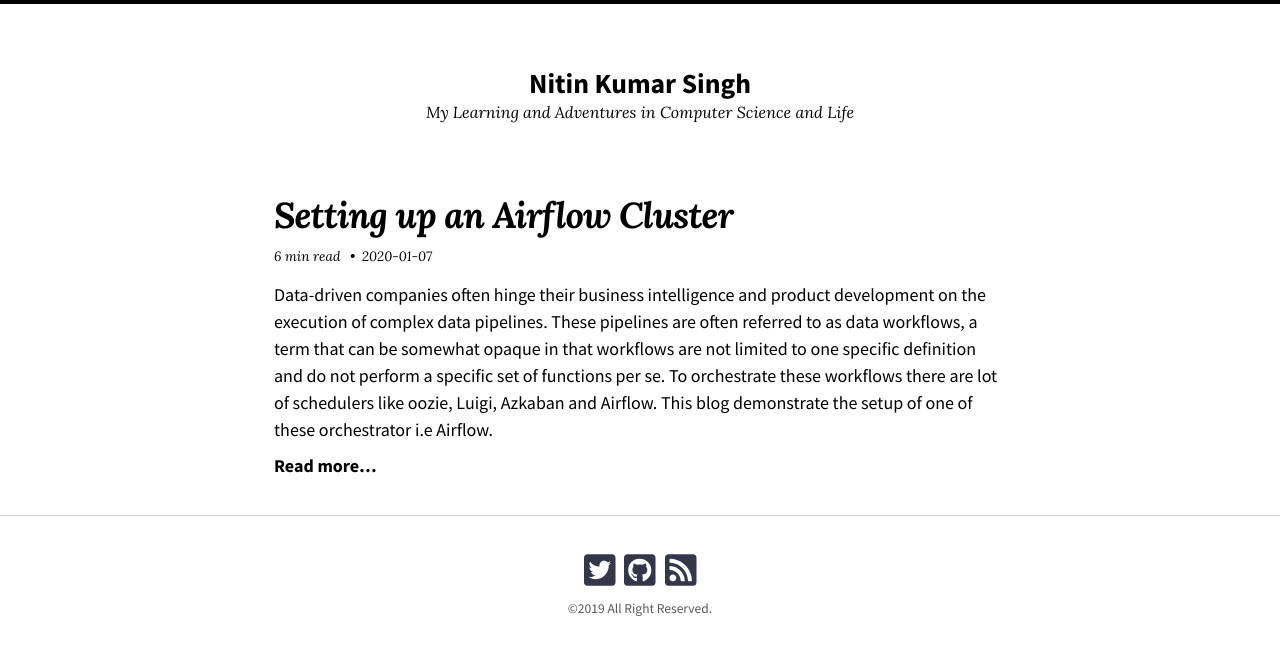
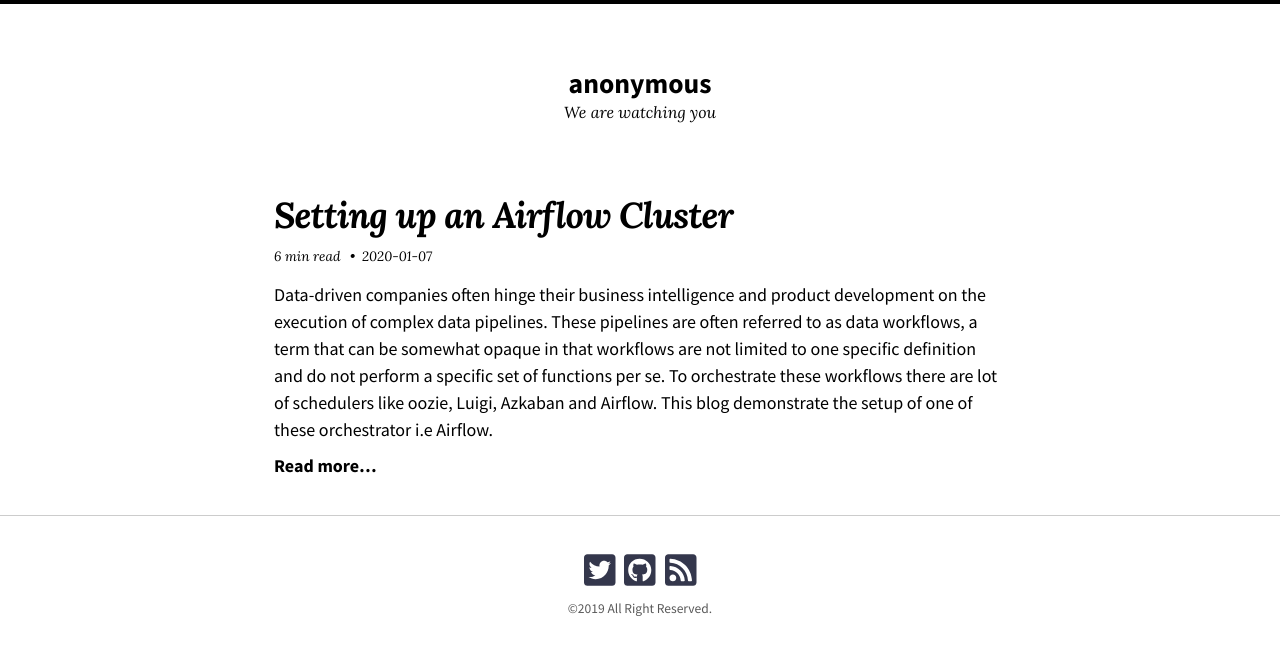
Before and after one commit to mcubescloud/navilvarta, a Jekyll site: the page built from index.html, in a window 1280 px wide. Shown: the top 655 px of the page. Built offline with Jekyll 4.4.1, drawn with Linux system fonts in a browser that asks for light colours; nearby versions of some CDN libraries; the list of posts is cut into pages by our own code.

Commit message:
Update _config.yml

```diff
--- a/_config.yml
+++ b/_config.yml
@@ -1,10 +1,10 @@
 # Config file:
 remote_theme: "mmistakes/so-simple-theme@3.2.0"
 locale: en-US
-title: "Nitin Kumar Singh"
-description: "My Learning and Adventures in Computer Science and Life"
+title: "anonymous"
+description: "We are watching you"
 baseurl:
-url: "https://nkstech.live"
+url: "https://navilvarta.ga"
 logo: # path of site logo, e.g. "/images/logo.png"
 date_format: "%Y-%m-%d"
 read_time: true
@@ -70,25 +70,25 @@ author:
   name: Nitin
   picture: /assets/nks1.png
   email:
-  twitter: https://twitter.com/nitinkumarsin10
+  twitter: https://twitter.com/
   links:
     - title: LinkedIn
-      url: https://linkedin.com/in/nitinnks
+      url: https://linkedin.com/in/
       icon:
 
 social:
-  name: Nitin
+  name: Mcubes
   links:
-    - https://twitter.com/nitinkumarsin10
-    - https://www.linkedin.com/in/nitinnks/
+    - https://mcubescloud.tk
+
 
 # Footer Links
 footer_links:
   - title: Twitter
-    url: https://twitter.com/nitinkumarsin10
+    url: https://twitter.com/
     icon: fab fa-twitter-square
   - title: GitHub
-    url: https://github.com/nitinitleen1
+    url: https://github.com/mdy007
     icon: fab fa-github-square
   - title: Feed
     url: atom.xml
```
